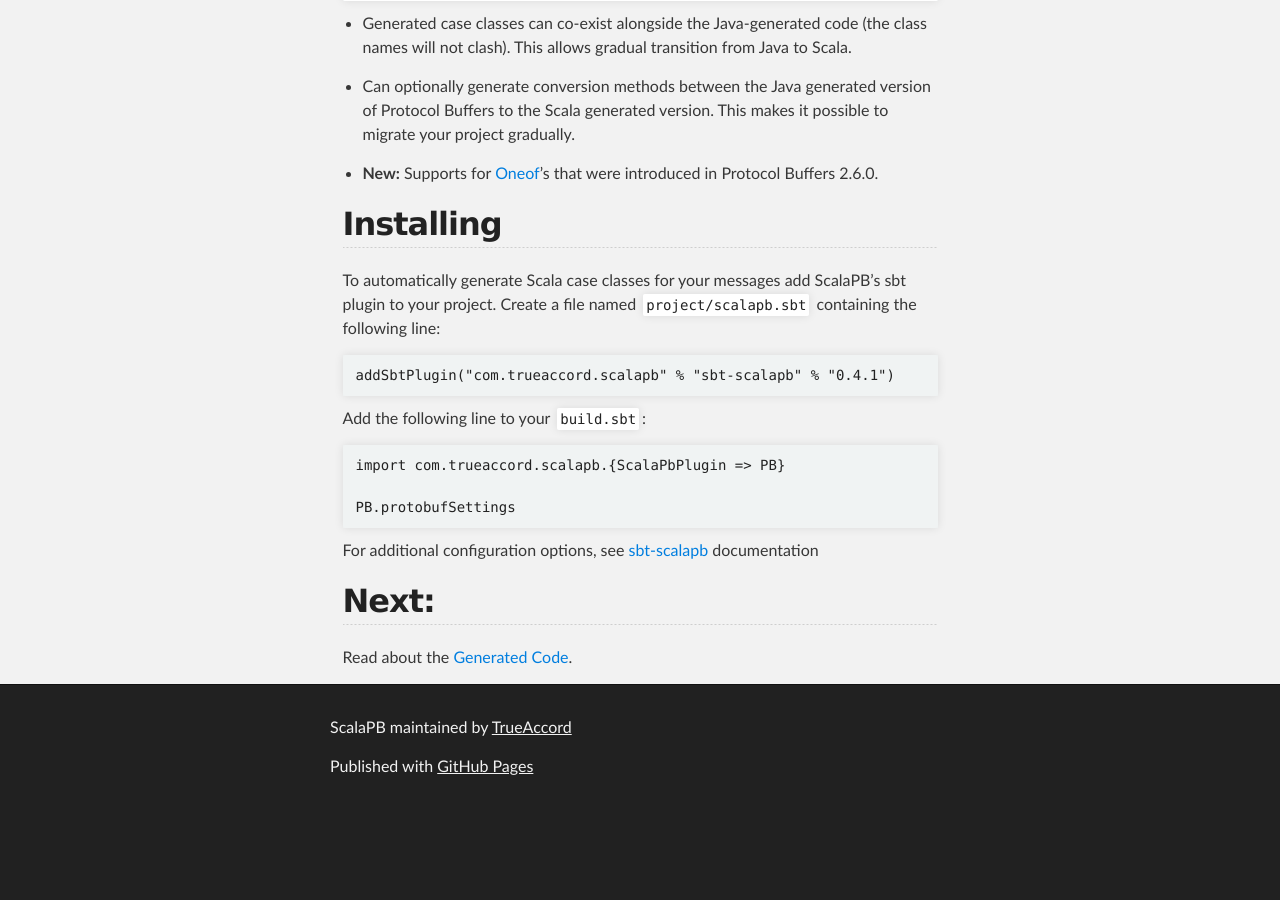
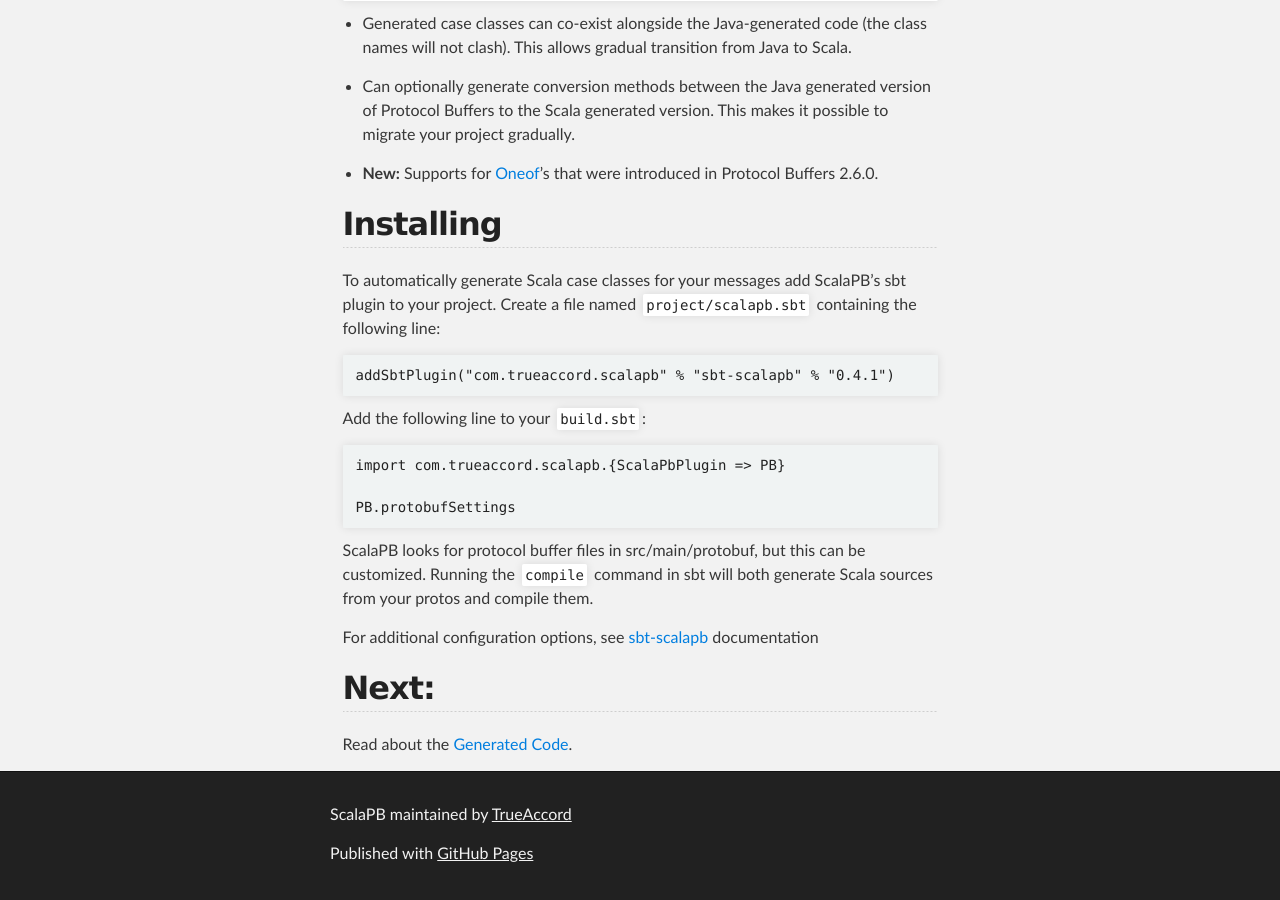
Before and after one commit to scalapb/ScalaPB, a Jekyll site: the page built from index.md, in a window 1280 px wide and 900 px high, scrolled down 606 px. Built offline with Jekyll 4.4.1, drawn with Linux system fonts in a browser that asks for light colours; before the commit the page ends 1419 px from its top, so only the background shows below that.

Commit message:
Update index.md

```diff
--- a/index.md
+++ b/index.md
@@ -47,6 +47,8 @@
 
     PB.protobufSettings
 
+ScalaPB looks for protocol buffer files in src/main/protobuf, but this can be customized. Running the `compile` command in sbt will both generate Scala sources from your protos and compile them.
+
 For additional configuration options, see
 [sbt-scalapb](https://github.com/trueaccord/sbt-scalapb) documentation
 
```
